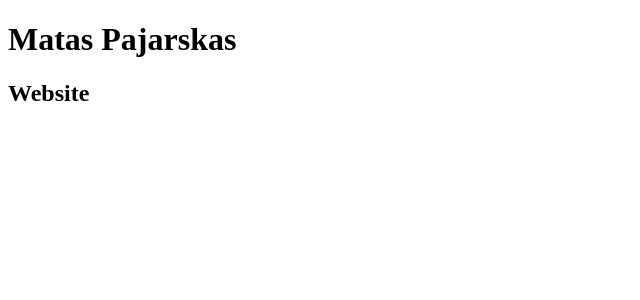
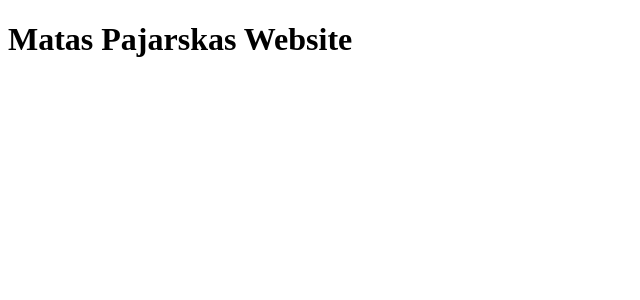
Before and after one commit to pajja/mataspajarskas.com, a React (Create React App) app: page / in a window 1280 px wide. Shown: the top 300 px of the page, without its empty margins (0-640 px from the left). Built offline with nearby package versions, Linux system fonts and the light colour scheme.

Commit message:
new files

```diff
--- a/public/index.html
+++ b/public/index.html
@@ -24,7 +24,7 @@
       work correctly both with client-side routing and a non-root public URL.
       Learn how to configure a non-root public URL by running `npm run build`.
     -->
-    <title>Matas Pajarskas</title>
+    <title>React App</title>
   </head>
   <body>
     <noscript>You need to enable JavaScript to run this app.</noscript>
--- /dev/null
+++ b/src/App.js
@@ -0,0 +1,9 @@
+function App() {
+  return (
+    <div className="App">
+      <h1>Matas Pajarskas Website</h1>
+    </div>
+  );
+}
+
+export default App;
--- a/src/components/App.js
+++ /dev/null
@@ -1,14 +0,0 @@
-import React from "react";
-
-class App extends React.Component {
-  render() {
-    return (
-      <div>
-        <h1>Matas Pajarskas</h1>
-        <h2>Website</h2>
-      </div>
-    );
-  }
-}
-
-export default App;
--- a/src/index.js
+++ b/src/index.js
@@ -1,5 +1,10 @@
 import React from "react";
-import ReactDOM from "react-dom";
-import App from "./components/App";
+import ReactDOM from "react-dom/client";
+import App from "./App";
 
-ReactDOM.render(<App />, document.querySelector("#root"));
+const root = ReactDOM.createRoot(document.getElementById("root"));
+root.render(
+  <React.StrictMode>
+    <App />
+  </React.StrictMode>
+);
```
Also changed, not shown: package.json (+5 -4 lines), 2 other files (tests, documents, lock files or other folders).
